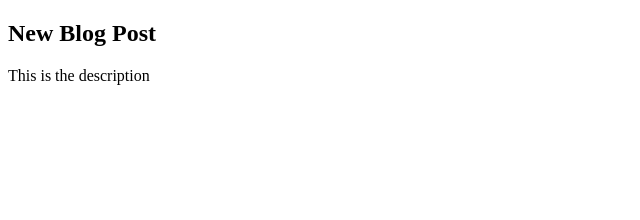
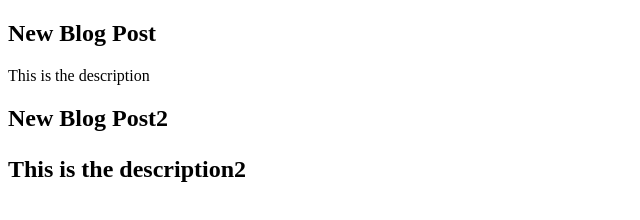
Before and after one commit to kimhanz/test-bootcamp, a plain HTML site: page blogs/index.html in a window 1280 px wide. Shown: the whole page, without its empty margins (0-640 px from the left). Drawn offline with Linux system fonts and the light colour scheme.

Commit message:
Added new article

```diff
--- a/blogs/index.html
+++ b/blogs/index.html
@@ -10,5 +10,9 @@
       <h2>New Blog Post</h2>
       <p>This is the description</p>
     </article>
+    <article>
+      <h2>New Blog Post2<h2>
+      <p>This is the description2</p>
+    </article>
   </body>
 </html>
```
